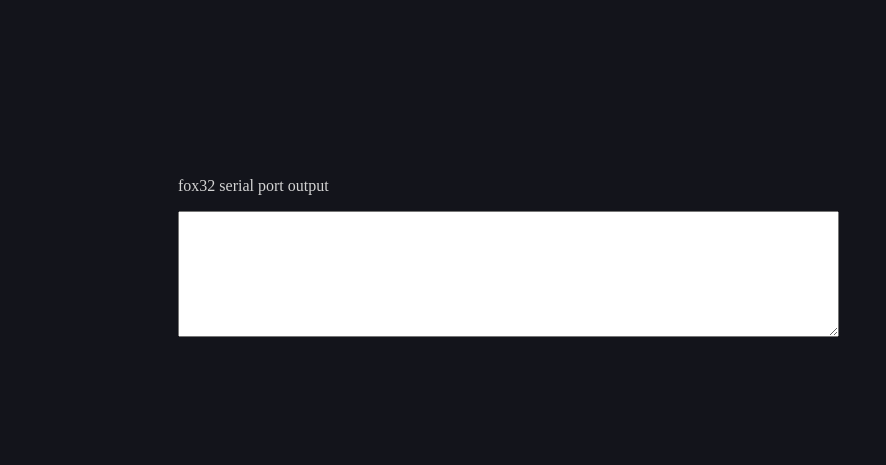
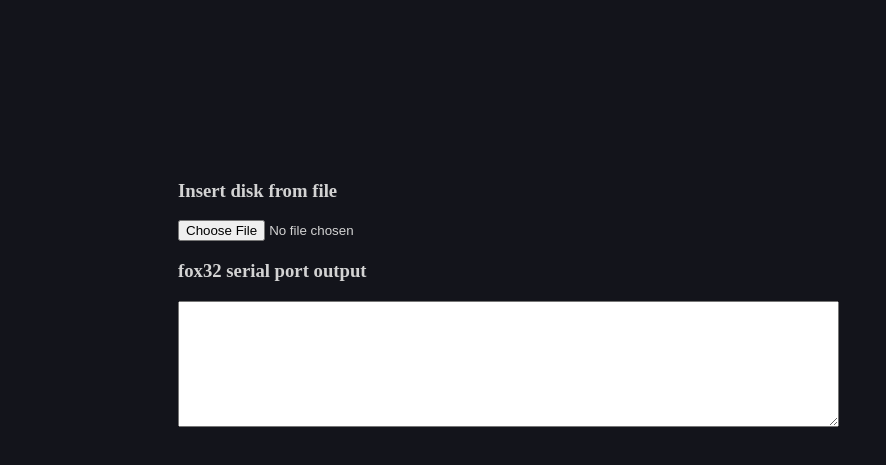
Before and after one commit to ry755/ry755.github.io, a plain HTML site: page fox32/index.html in a window 1280 px wide. Shown: the part 143-608 px from the top of the page, without its empty margins (0-886 px from the left). Drawn offline with Linux system fonts and the light colour scheme.

Commit message:
fox32: Add disk image upload support

```diff
--- a/fox32/index.html
+++ b/fox32/index.html
@@ -25,9 +25,15 @@
             <!-- framebuffer canvas -->
             <canvas id="canvas" oncontextmenu="event.preventDefault()"></canvas>
 
+            <!-- disk management -->
+            <form>
+                <h3>Insert disk from file</h3>
+                <input type="file" id="disk1file" onchange="load_file()">
+            </form>
+
             <!-- fox32 serial port output -->
             <form>
-                <p>fox32 serial port output</p>
+                <h3>fox32 serial port output</h3>
                 <textarea id="serial" rows="8" cols="80"></textarea>
             </form>
 
@@ -36,6 +42,21 @@
                     canvas: (function() { return document.getElementById('canvas'); })(),
                     'print': function(str) { document.getElementById('serial').value += str; }
                 };
+
+                let reader = new FileReader();
+                function load_file() {
+                    let files = document.getElementById('disk1file').files;
+                    let file = files[0];
+                    reader.addEventListener('loadend', insert_disk);
+                    reader.readAsArrayBuffer(file);
+                }
+                function insert_disk(e) {
+                    let result = reader.result;
+                    const uint8_view = new Uint8Array(result);
+
+                    FS.writeFile('disk1.img', uint8_view)
+                    Module.ccall('new_disk', null, ['string', 'number'], ['disk1.img', 1])
+                }
             </script>
             <script src="fox32.js"></script>
         </div>
--- a/styles.css
+++ b/styles.css
@@ -34,6 +34,11 @@
 @media screen and (max-height: 450px) {
     .sidebar {padding-top: 15px;}
     .sidebar a {font-size: 18px;}
+}
+
+input[type=file] {
+    display: block;
+    color: lightgray;
 }
 
 a {
```
